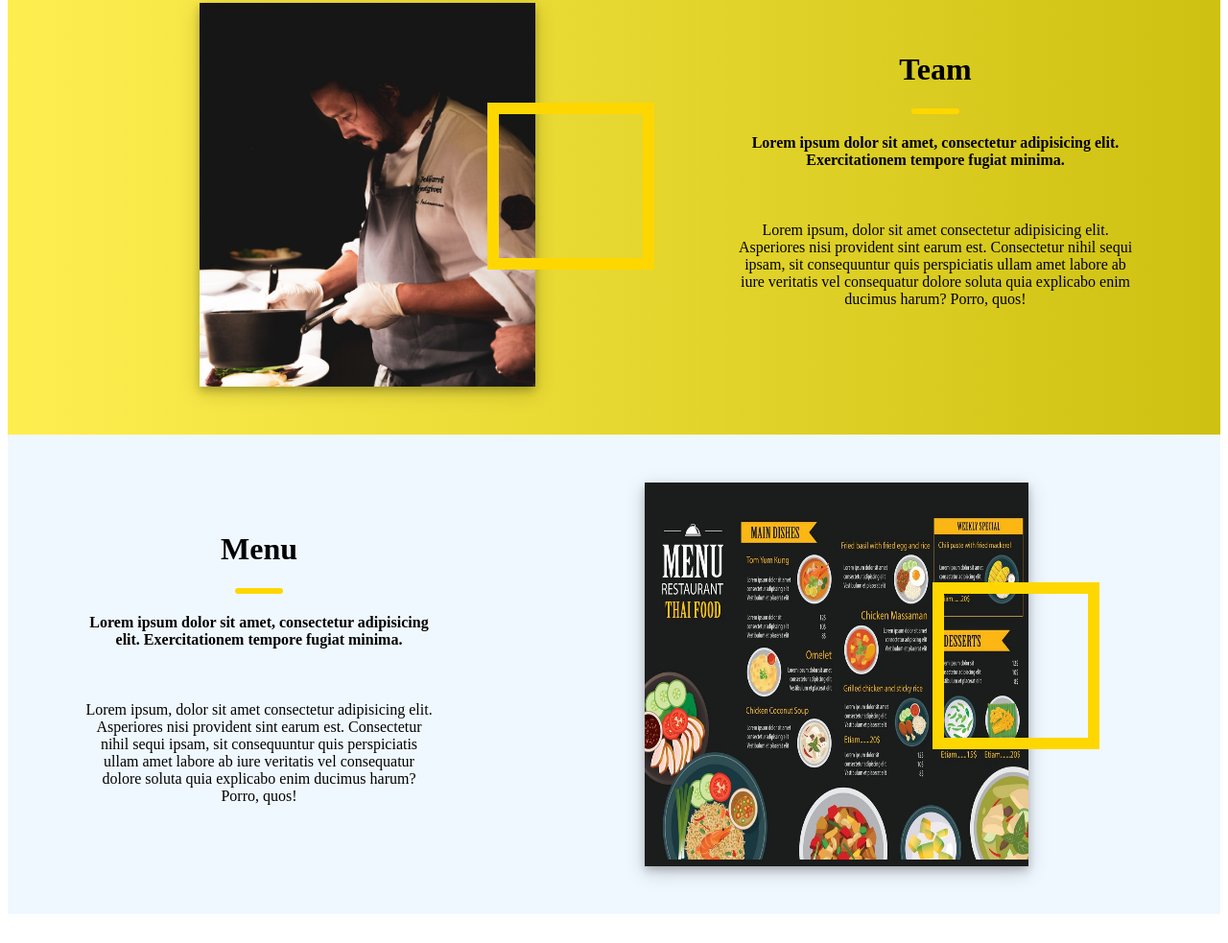
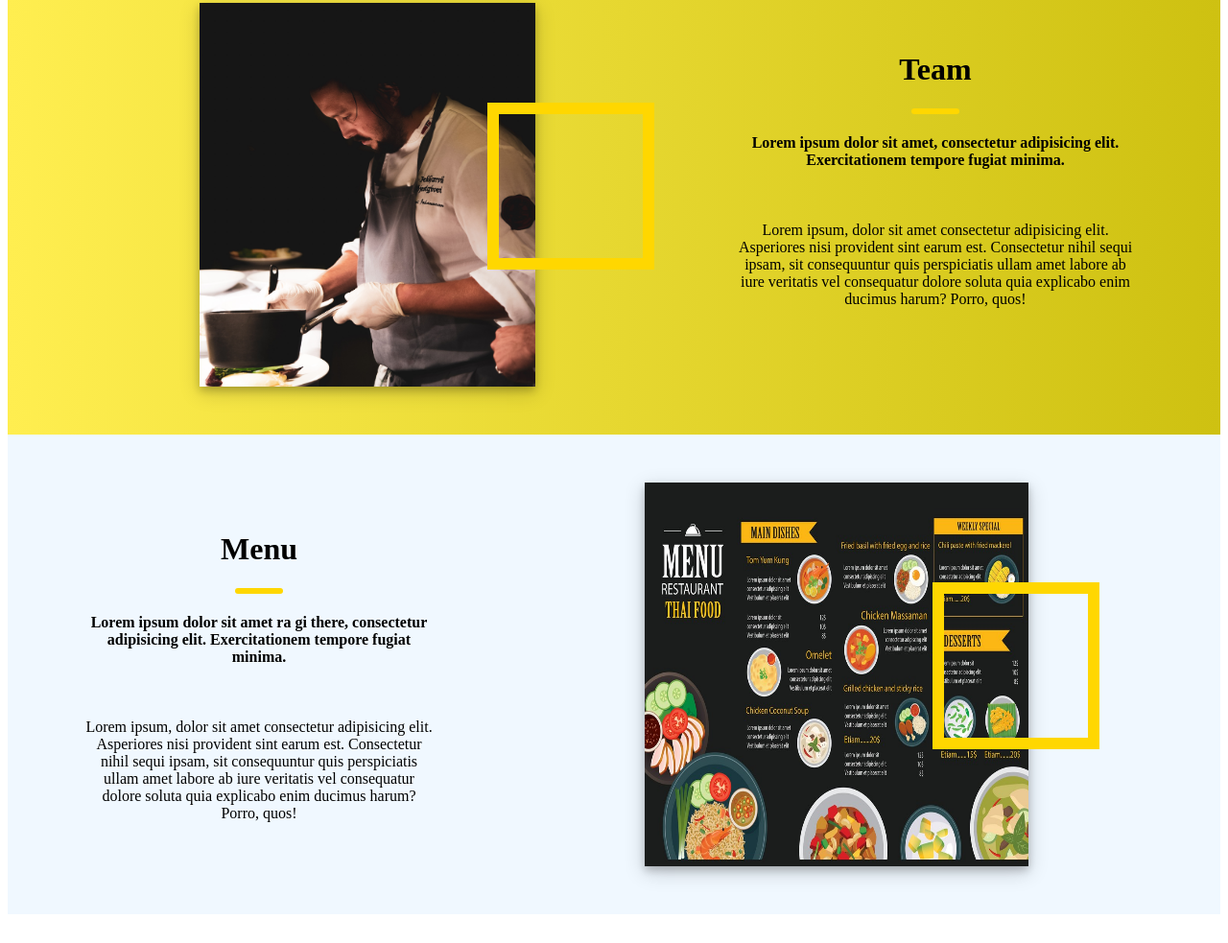
Before and after one commit to Jemienachukwu/restaurant-, a plain HTML site: page index.html in a window 1280 px wide. Shown: the part 1209-2192 px from the top of the page at 96% size. Drawn offline with Linux system fonts and the light colour scheme.

Commit message:
changed somt

```diff
--- a/index.html
+++ b/index.html
@@ -77,7 +77,7 @@
     <div class="text">
         <h1>Menu</h1>
         <div class="dash"></div>
-    <h4>Lorem ipsum dolor sit amet, consectetur adipisicing elit. Exercitationem tempore fugiat minima.</h4>
+    <h4>Lorem ipsum dolor sit amet ra gi there, consectetur adipisicing elit. Exercitationem tempore fugiat minima.</h4>
     <br>
     <p>Lorem ipsum, dolor sit amet consectetur adipisicing elit. Asperiores nisi provident sint earum est. Consectetur nihil sequi ipsam, sit consequuntur quis perspiciatis ullam amet labore ab iure veritatis vel consequatur dolore soluta quia explicabo enim ducimus harum? Porro, quos!</p>
     </div>
```
